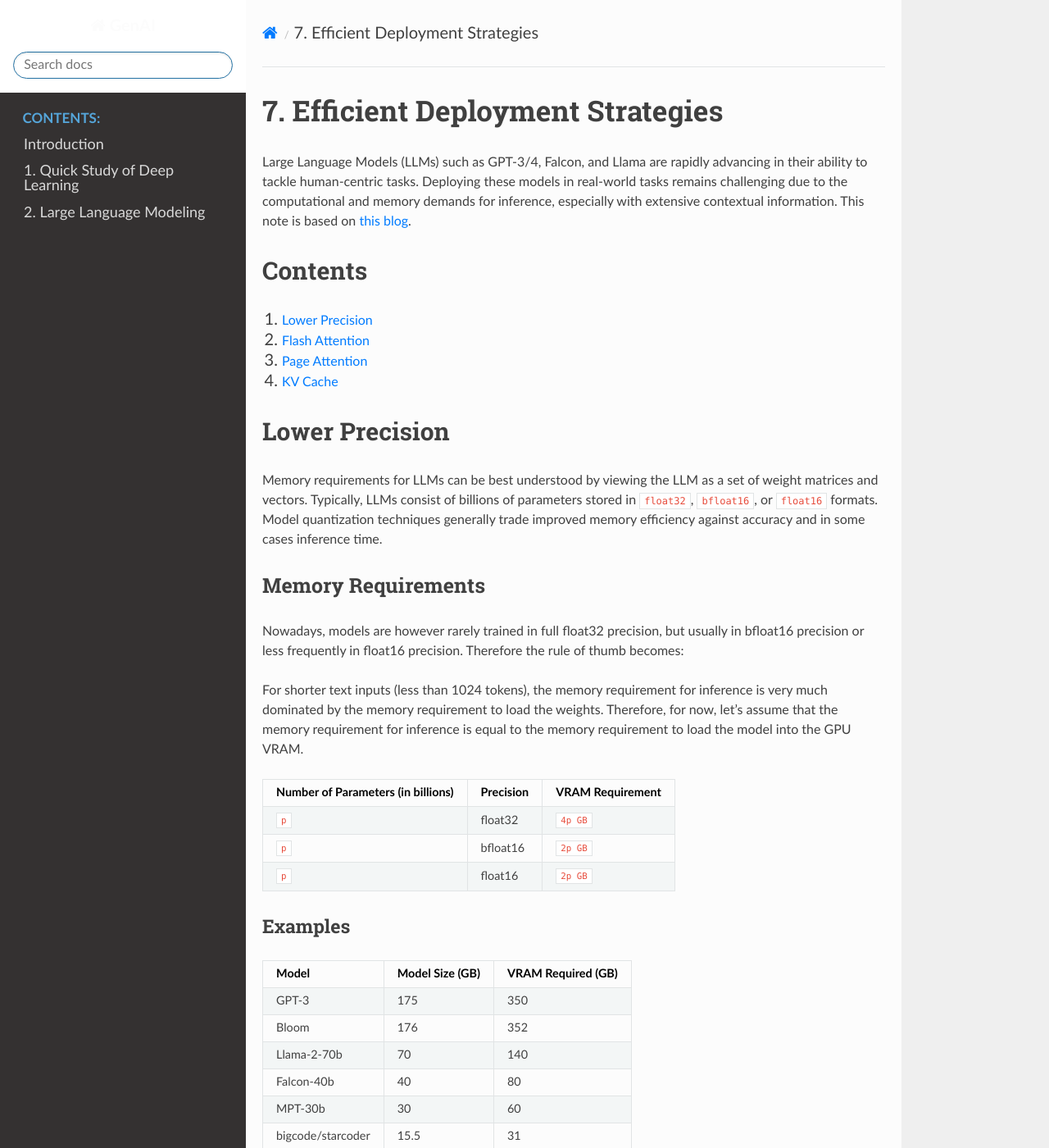
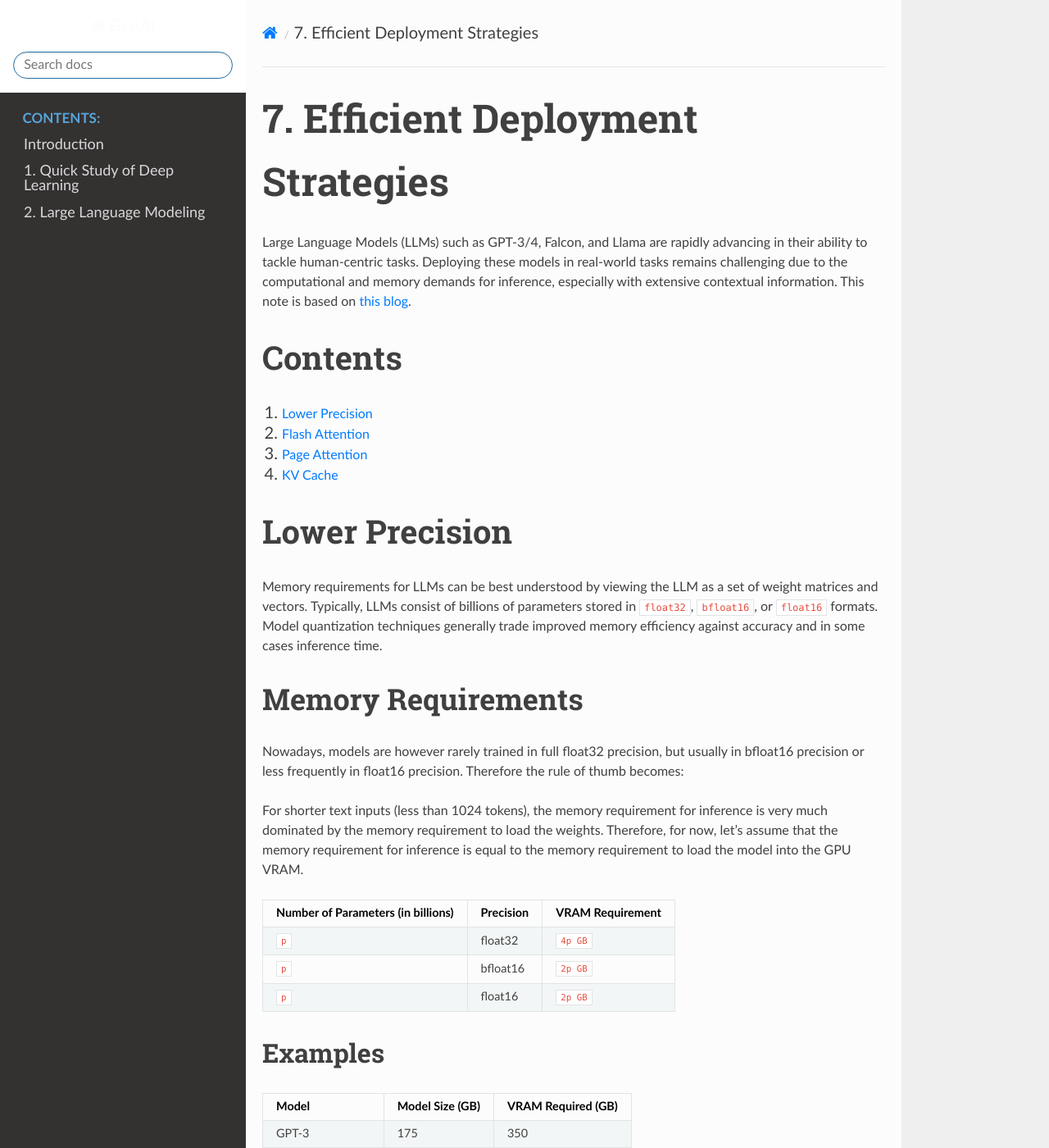
Before and after one commit to JieGroup/GenAI, a Sphinx documentation site: the page built from docs/source/deployment/index.md, in a window 1280 px wide and 1400 px high. Shown: the whole window at 82% size. Built offline with Sphinx 7.4.7 and the Read the Docs theme 2.0.0, drawn with Linux system fonts in a browser that asks for light colours.

Commit message:
update font

```diff
--- a/docs/source/_static/custom.css
+++ b/docs/source/_static/custom.css
@@ -1,15 +1,37 @@
 /* custom.css */
 
+/* Adjust general text font size */
 body {
-    font-size: 20px;  /* Adjust the base font size as needed */
-    line-height: 1.6;  /* Adjust line height for better readability */
+    font-size: 20px;
+    line-height: 1.6;
 }
 
-/* Adjust font size for inline code and code blocks */
-pre, code {
-    font-size: 1.1em;  /* Increase font size for better readability */
-    line-height: 1.5;
+/* Adjust heading levels */
+h1, h1 a {
+    font-size: 2.4em; /* Adjust the font size for # (level 1 heading) */
 }
+
+h2, h2 a {
+    font-size: 2em; /* Adjust the font size for ## (level 2 heading) */
+}
+
+h3, h3 a {
+    font-size: 1.8em; /* Adjust the font size for ### (level 3 heading) */
+}
+
+h4, h4 a {
+    font-size: 1.6em;
+}
+
+h5, h5 a {
+    font-size: 1.4em;
+}
+
+h6, h6 a {
+    font-size: 1.2em;
+}
+
+
 
 /* Customize the sidebar background color */
 .wy-side-nav-search {
@@ -43,6 +65,20 @@ a:hover {
     color: #0056b3;
 }
 
+/* Adjust the code block to create space for the "Copy to clipboard" button */
+div.highlight {
+    position: relative;
+    padding-right: 3em;  /* Add space on the right for the button */
+    overflow: auto;  /* Ensure long code lines can scroll */
+}
+
+/* Ensure no overlap between the button and code lines */
+pre, code {
+    font-size: 1.3em;  /* Adjusted font size */
+    line-height: 1.5;  /* Adjusted line height */
+    padding-right: 2.5em;  /* Ensure the code content has enough space from the button */
+}
+
 .md-clipboard.md-icon {
     position: absolute;
     top: 8px;
@@ -50,7 +86,7 @@ a:hover {
     background: none;
     border: none;
     cursor: pointer;
-    font-size: 0.8em;  /* Adjusted font size */
+    font-size: 0.7em;  /* Adjusted font size */
     color: #333;
     transition: color 0.3s;
 }
```
